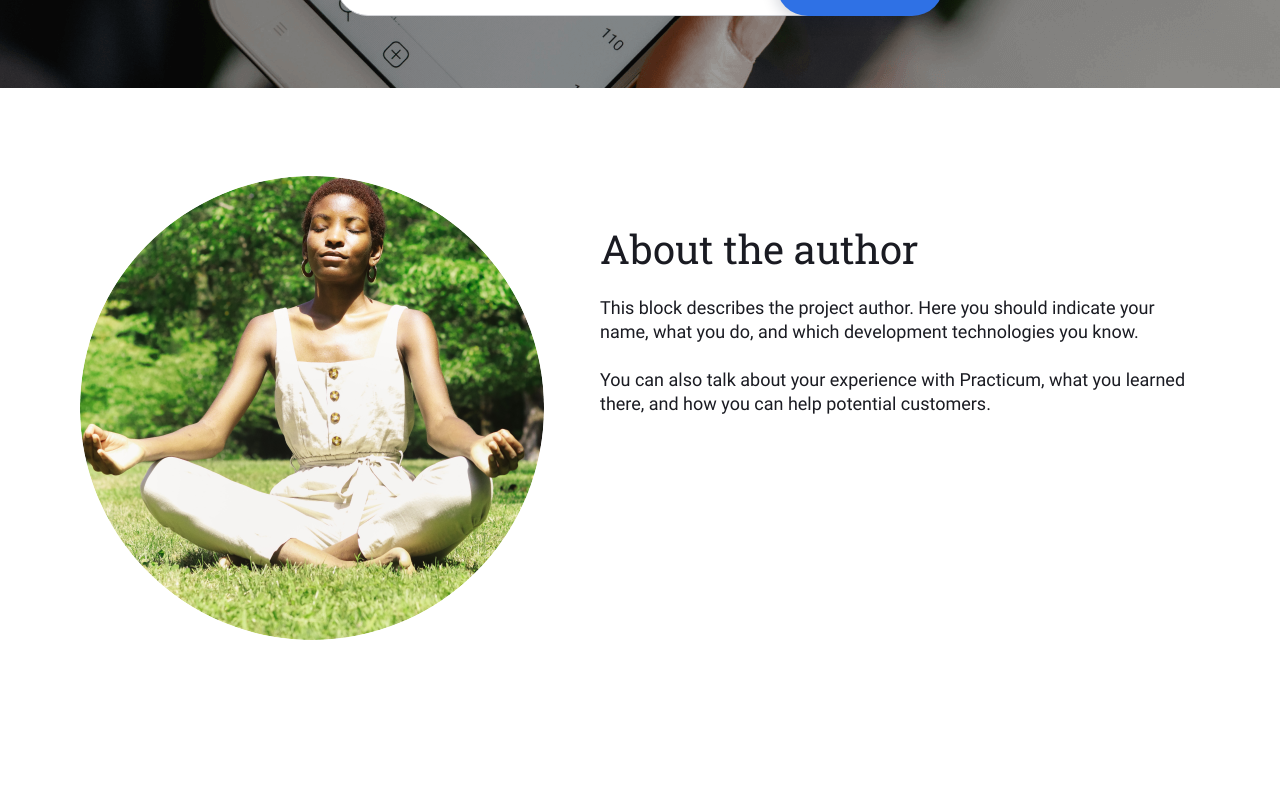
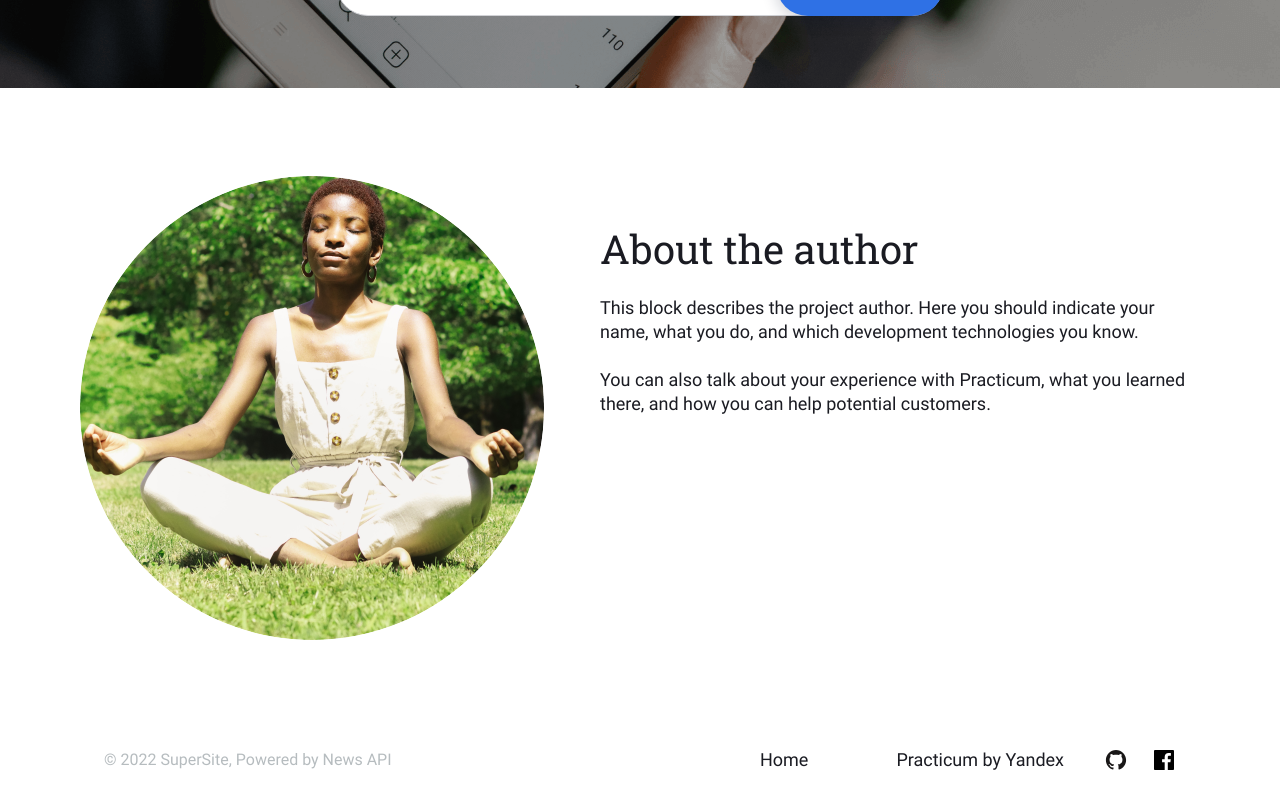
Before and after one commit to meidankaye/news-explorer-frontend, a React (Create React App) app: page / in a window 1280 px wide. Shown: the part 488-1288 px from the top of the page. Before the commit the page ends 1208 px from the top, so only its background shows below. Built offline with nearby package versions, Linux system fonts and the light colour scheme.

Commit message:
feat: basic landing page HTML/CSS

```diff
--- a/src/components/Footer/Footer.css
+++ b/src/components/Footer/Footer.css
@@ -0,0 +1,47 @@
+.footer {
+  font-family: "Roboto", sans-serif;
+  height: 80px;
+  display: flex;
+  align-items: center;
+  justify-content: space-between;
+  padding: 0 104px;
+}
+
+.footer__text {
+  font-size: 16px;
+  line-height: 22px;
+  font-weight: 400;
+  color: #b6bcbf;
+}
+
+.footer__nav {
+  display: flex;
+  width: 416px;
+}
+
+.footer__link {
+  text-decoration: none;
+  color: #1a1b22;
+  font-weight: 400;
+  font-size: 18px;
+  line-height: 24px;
+}
+
+.footer__page-links {
+  display: flex;
+  justify-content: space-between;
+  margin-right: 40px;
+  max-width: 304px;
+  width: 100%;
+}
+
+.footer__social-box {
+  width: 72px;
+  display: flex;
+  justify-content: space-between;
+}
+
+.footer__link-social {
+  width: 24px;
+  height: 24px;
+}
--- a/src/components/Footer/Footer.js
+++ b/src/components/Footer/Footer.js
@@ -1,7 +1,39 @@
 import "./Footer.css";
+import githubLogo from "../../images/github-logo.svg";
+import fbLogo from "../../images/fb-logo.svg";
 
 function Footer() {
-
+  return (
+    <footer className="footer">
+      <span className="footer__text">
+        &copy; {new Date().getFullYear()} SuperSite, Powered by News API
+      </span>
+      <nav className="footer__nav">
+        <div className="footer__page-links">
+          <a className="footer__link" href="/">
+            Home
+          </a>
+          <a
+            className="footer__link"
+            href="https://practicum.com/en-isr/?gclid=CjwKCAjwiJqWBhBdEiwAtESPaG-Yi1Douzg3PoUTqXMKp5X99BpuXWF7q_i6Hnj39Tn6cHvfDjfQURoCDtcQAvD_BwE"
+          >
+            Practicum by Yandex
+          </a>
+        </div>
+        <div className="footer__social-box">
+          <a
+            className="footer__link footer__link-social"
+            href="https://github.com/meidankaye"
+          >
+            <img src={githubLogo} alt="Github logo" />
+          </a>
+          <a className="footer__link footer__link-social" href="placeholder">
+            <img src={fbLogo} alt="Facebook logo" />
+          </a>
+        </div>
+      </nav>
+    </footer>
+  );
 }
 
 export default Footer;
--- a/src/components/SearchForm/SearchForm.css
+++ b/src/components/SearchForm/SearchForm.css
@@ -16,7 +16,8 @@
   border: 1px solid #d1d2d6;
   border-radius: 100px;
   outline: none;
-  width: 85%;
+  width: 100%;
+  -webkit-backdrop-filter: blur(8px);
   backdrop-filter: blur(8px);
 }
 
```
